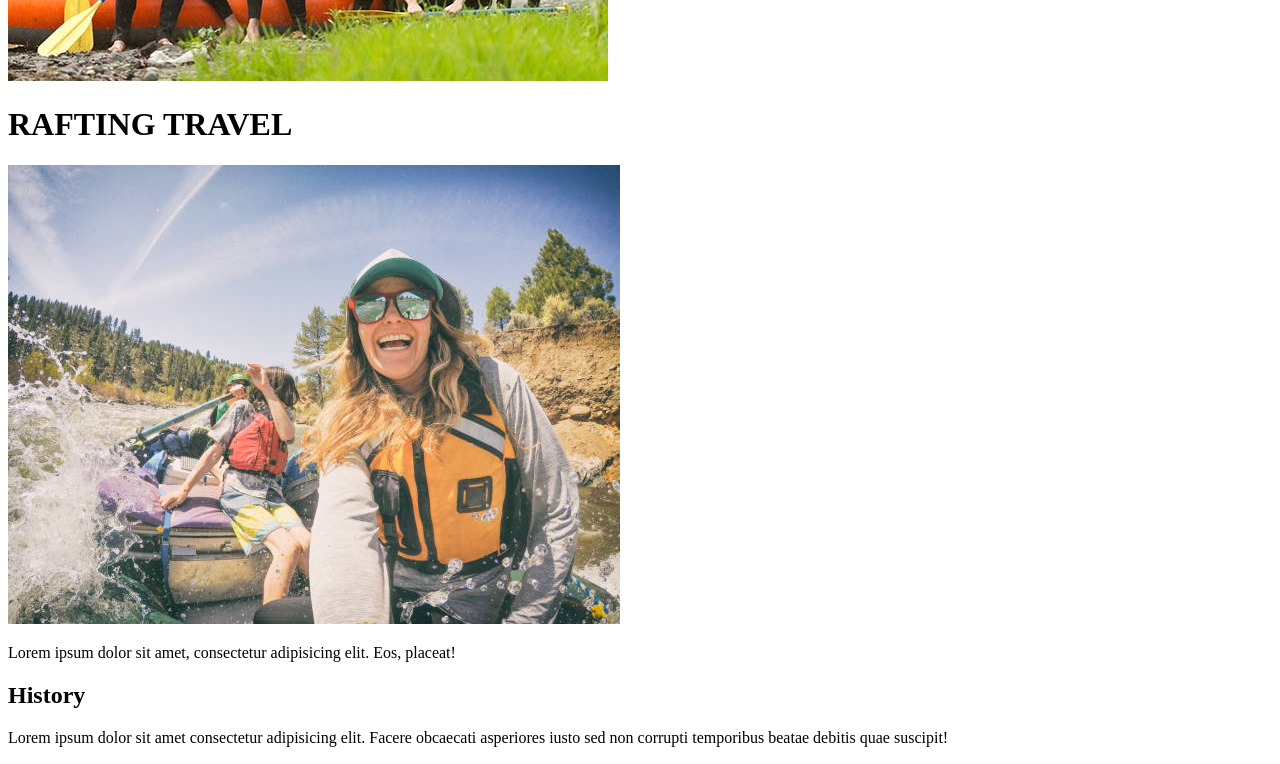
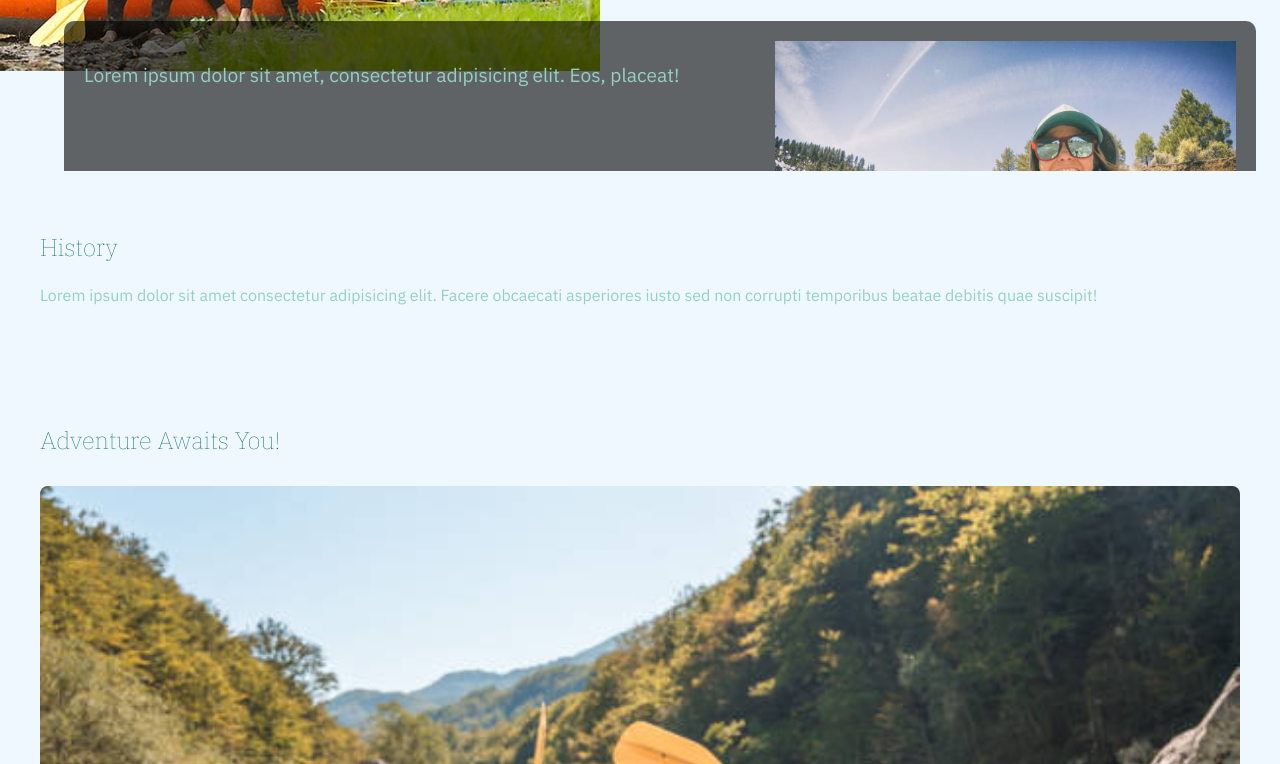
Before and after one commit to ybn-trey/wdd130, a plain HTML site: page wwr/about.html in a window 1280 px wide. Shown: the part 599-1363 px from the top of the page. Drawn offline with Linux system fonts and the light colour scheme.

Commit message:
styles update 2.0 for about us

```diff
--- a/wwr/about.html
+++ b/wwr/about.html
@@ -9,6 +9,7 @@
     <link rel="preconnect" href="https://fonts.googleapis.com">
     <link rel="preconnect" href="https://fonts.gstatic.com" crossorigin>
     <link href="https://fonts.googleapis.com/css2?family=IBM+Plex+Sans:wght@100;400&family=IBM+Plex+Serif:wght@100;400&display=swap" rel="stylesheet">
+    <link rel="stylesheet" href="styles/rafting.css">
   </head>
   <body>
     <header>
```
